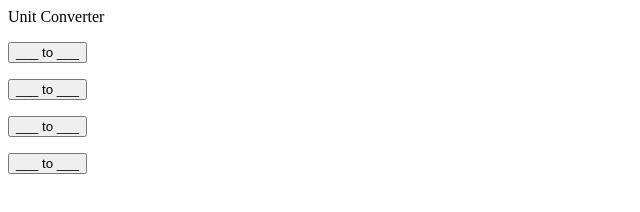
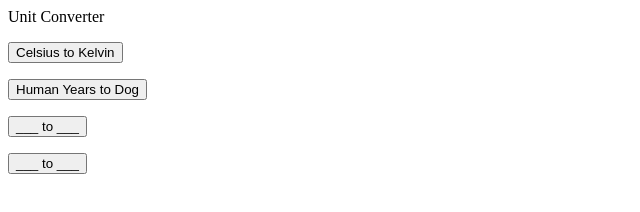
Before and after one commit to ZachKubinski/UnitConverter, a plain HTML site: page UnitConverterWebsite/UnitConverterWebsite/index.html in a window 1280 px wide. Shown: the whole page, without its empty margins (0-640 px from the left). Drawn offline with Linux system fonts and the light colour scheme.

Commit message:
small changes

```diff
--- a/UnitConverterWebsite/UnitConverterWebsite/index.html
+++ b/UnitConverterWebsite/UnitConverterWebsite/index.html
@@ -7,9 +7,9 @@
 <body>
     <t1>Unit Converter</t1>
     <p></p>
-    <button>___ to ___</button>
+    <button>Celsius to Kelvin</button>
     <p></p>
-    <button>___ to ___</button>
+    <button>Human Years to Dog</button>
     <p></p>
     <button>___ to ___</button>
     <p></p>
```
